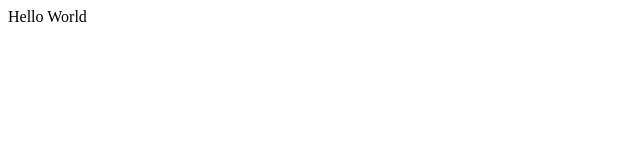
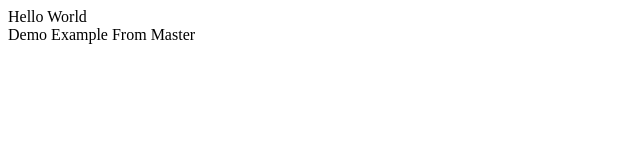
Before and after one commit to jatinsaini25/DemoRepo, a plain HTML site: page index.html in a window 1280 px wide. Shown: the whole page, without its empty margins (0-640 px from the left). Drawn offline with Linux system fonts and the light colour scheme.

Commit message:
Update Index.html
Insert a new div element

```diff
--- a/index.html
+++ b/index.html
@@ -1 +1,2 @@
 <div>Hello World</div>
+<div>Demo Example From Master</div>
```
